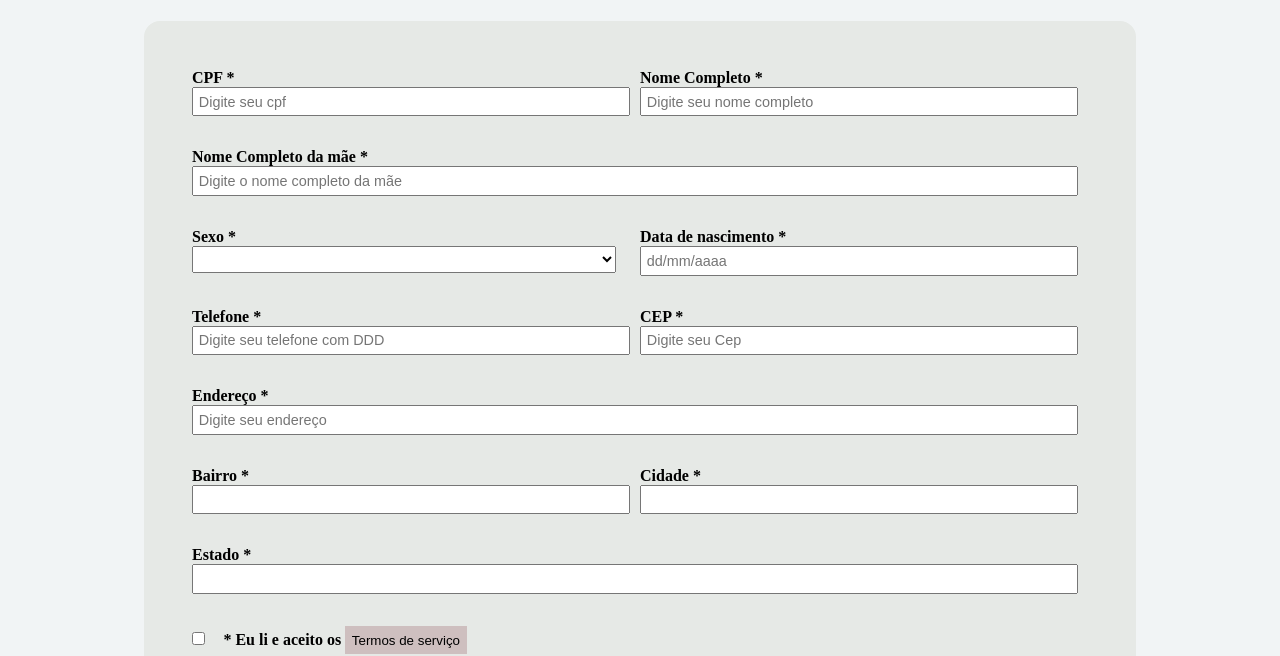
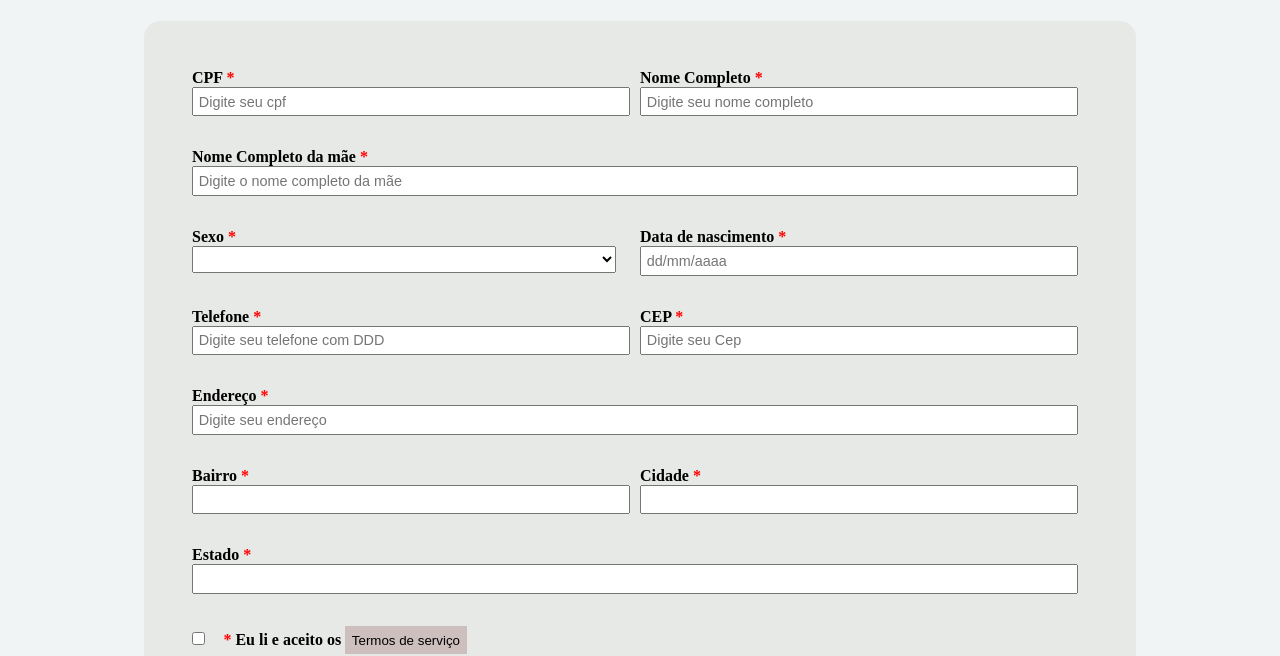
Before and after one commit to MarceloSal/validacoes, a plain HTML site: page cadastro-validações/index.html in a window 1280 px wide. Shown: the part 155-811 px from the top of the page. Drawn offline with nearby package versions, Linux system fonts and the light colour scheme; some packages are replaced by stand-ins of ours; a script that the page names is missing.

Commit message:
Update style.css

```diff
--- a/cadastro-validações/css/style.css
+++ b/cadastro-validações/css/style.css
@@ -156,6 +156,10 @@ input[type="submit"]:hover {
   cursor: pointer;
 }
 
+.priority {
+  color: red;
+}
+
 @media (max-width: 425px) {
   label,
   select {
```
